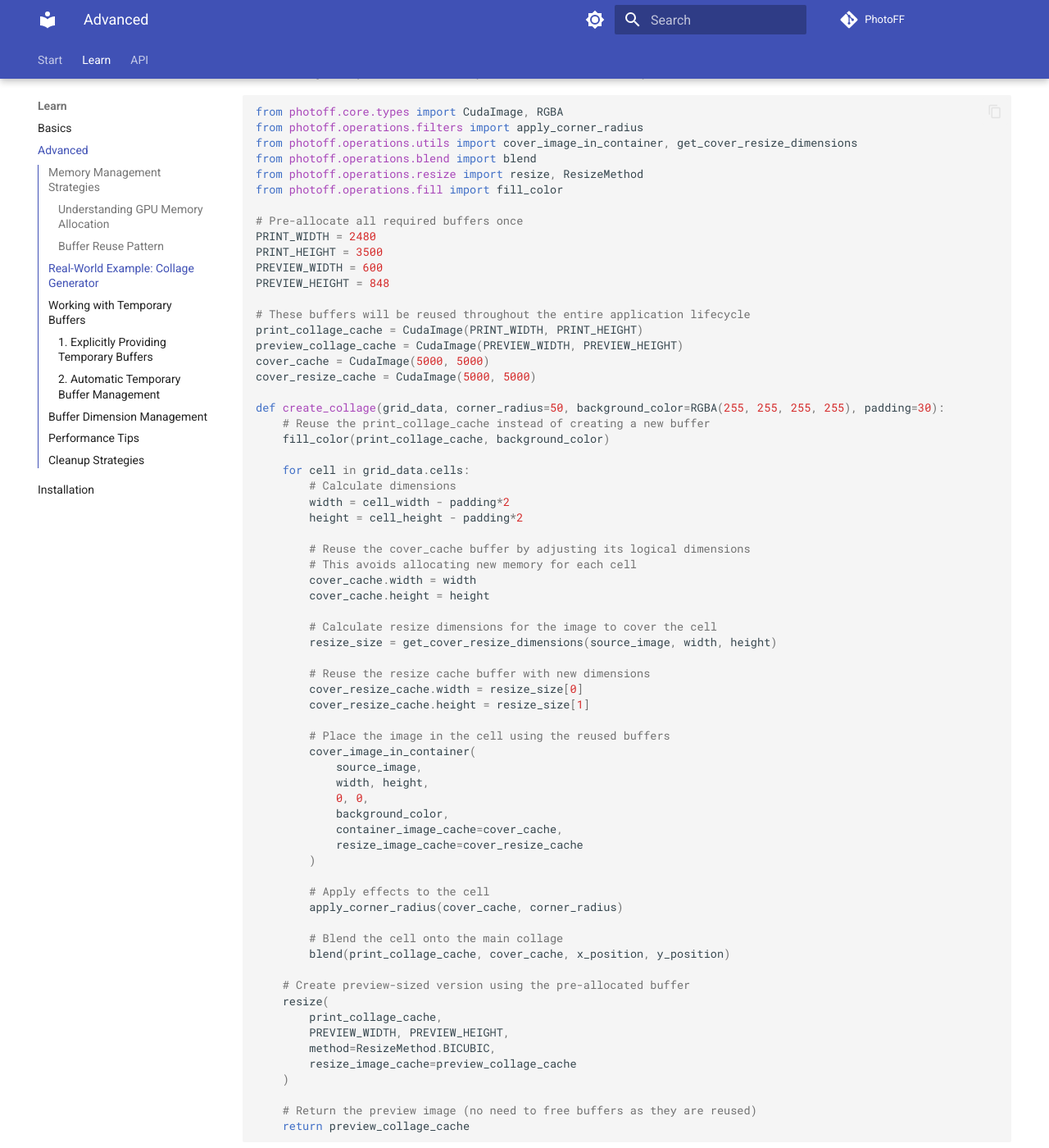
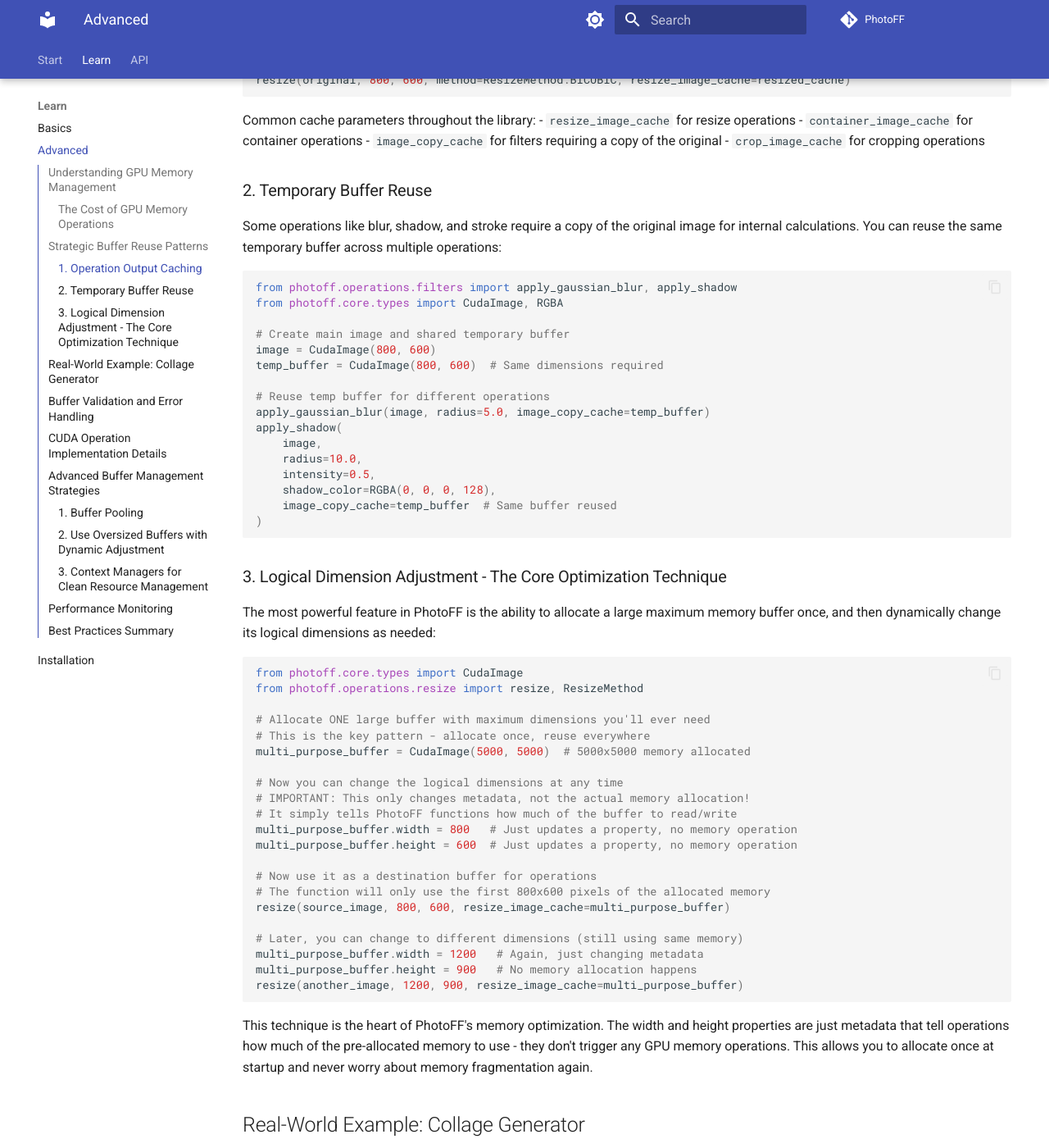
Before and after one commit to offerrall/photoff, an MkDocs documentation site: the page built from docs/advanced.md, in a window 1280 px wide and 1400 px high, scrolled down 904 px. Shown: the whole window at 82% size. Built offline with MkDocs 1.6.1 and Material for MkDocs 9.7.7, drawn with Linux system fonts in a browser that asks for light colours; comment, search, counter and statistics services are not loaded; some of the changed text lies outside the part shown.

Commit message:
Add image resizing functionality with pre-allocated buffers for improved performance

````diff
--- a/docs/advanced.md
+++ b/docs/advanced.md
@@ -1,197 +1,298 @@
 # PhotoFF Advanced Topics
 
-This guide covers advanced techniques for optimizing performance when working with the PhotoFF library. It focuses on efficient memory management, buffer reuse, and optimization strategies.
+This guide covers advanced techniques for optimizing performance when working with the PhotoFF library, with special focus on efficient GPU memory management through buffer reuse.
 
-## Memory Management Strategies
+## Understanding GPU Memory Management
 
-### Understanding GPU Memory Allocation
+### The Cost of GPU Memory Operations
 
-PhotoFF's `CudaImage` objects allocate GPU memory. Creating and freeing these objects frequently can lead to memory fragmentation and performance degradation. Advanced applications should:
+When working with CUDA-accelerated image processing, memory operations are among the most expensive:
 
-1. Pre-allocate buffers at the start of your application
-2. Reuse these buffers for different operations
-3. Only free memory when truly done with processing
+1. **Allocations**: Each call to `CudaImage()` triggers a `cudaMalloc()` operation which is relatively slow
+2. **Transfers**: Moving data between CPU and GPU memory is extremely expensive
+3. **Deallocations**: Freeing memory with `.free()` triggers `cudaFree()` which also has overhead
+4. **Fragmentation**: Frequent allocations and deallocations can fragment GPU memory
 
-### Buffer Reuse Pattern
+PhotoFF provides several strategies to minimize these costs:
 
-Most PhotoFF operations support a destination buffer parameter, allowing you to reuse existing GPU memory:
+## Strategic Buffer Reuse Patterns
+
+### 1. Operation Output Caching
+
+Many operations naturally produce new output (resize, crop, filters). PhotoFF allows passing pre-allocated destination buffers instead of creating new memory:
 
 ```python
 from photoff.core.types import CudaImage
 from photoff.operations.resize import resize, ResizeMethod
 
-# Create buffers once
+# Pre-allocate source and destination buffers once
 original = CudaImage(1920, 1080)
-resized_cache = CudaImage(800, 600)  # Reusable buffer for resized images
+resized_cache = CudaImage(800, 600)
 
-# Reuse the resized_cache buffer instead of allocating new memory
+# Use pre-allocated buffer as destination
 resize(original, 800, 600, method=ResizeMethod.BICUBIC, resize_image_cache=resized_cache)
 ```
 
+Common cache parameters throughout the library:
+- `resize_image_cache` for resize operations
+- `container_image_cache` for container operations
+- `image_copy_cache` for filters requiring a copy of the original
+- `crop_image_cache` for cropping operations
+
+### 2. Temporary Buffer Reuse
+
+Some operations like blur, shadow, and stroke require a copy of the original image for internal calculations. You can reuse the same temporary buffer across multiple operations:
+
+```python
+from photoff.operations.filters import apply_gaussian_blur, apply_shadow
+from photoff.core.types import CudaImage, RGBA
+
+# Create main image and shared temporary buffer
+image = CudaImage(800, 600)
+temp_buffer = CudaImage(800, 600)  # Same dimensions required
+
+# Reuse temp buffer for different operations
+apply_gaussian_blur(image, radius=5.0, image_copy_cache=temp_buffer)
+apply_shadow(
+    image,
+    radius=10.0,
+    intensity=0.5,
+    shadow_color=RGBA(0, 0, 0, 128),
+    image_copy_cache=temp_buffer  # Same buffer reused
+)
+```
+
+### 3. Logical Dimension Adjustment - The Core Optimization Technique
+
+The most powerful feature in PhotoFF is the ability to allocate a large maximum memory buffer once, and then dynamically change its logical dimensions as needed:
+
+```python
+from photoff.core.types import CudaImage
+from photoff.operations.resize import resize, ResizeMethod
+
+# Allocate ONE large buffer with maximum dimensions you'll ever need
+# This is the key pattern - allocate once, reuse everywhere
+multi_purpose_buffer = CudaImage(5000, 5000)  # 5000x5000 memory allocated
+
+# Now you can change the logical dimensions at any time
+# IMPORTANT: This only changes metadata, not the actual memory allocation!
+# It simply tells PhotoFF functions how much of the buffer to read/write
+multi_purpose_buffer.width = 800   # Just updates a property, no memory operation
+multi_purpose_buffer.height = 600  # Just updates a property, no memory operation
+
+# Now use it as a destination buffer for operations
+# The function will only use the first 800x600 pixels of the allocated memory
+resize(source_image, 800, 600, resize_image_cache=multi_purpose_buffer)
+
+# Later, you can change to different dimensions (still using same memory)
+multi_purpose_buffer.width = 1200   # Again, just changing metadata
+multi_purpose_buffer.height = 900   # No memory allocation happens
+resize(another_image, 1200, 900, resize_image_cache=multi_purpose_buffer)
+```
+
+This technique is the heart of PhotoFF's memory optimization. The width and height properties are just metadata that tell operations how much of the pre-allocated memory to use - they don't trigger any GPU memory operations. This allows you to allocate once at startup and never worry about memory fragmentation again.
+
 ## Real-World Example: Collage Generator
 
-The following example demonstrates sophisticated buffer reuse in a production environment:
+The following example from a production collage generator demonstrates all three reuse patterns:
 
 ```python
 from photoff.core.types import CudaImage, RGBA
 from photoff.operations.filters import apply_corner_radius
-from photoff.operations.utils import cover_image_in_container, get_cover_resize_dimensions
-from photoff.operations.blend import blend
+from photoff.operations.utils import cover_image_in_container
 from photoff.operations.resize import resize, ResizeMethod
-from photoff.operations.fill import fill_color
 
-# Pre-allocate all required buffers once
-PRINT_WIDTH = 2480
-PRINT_HEIGHT = 3500
-PREVIEW_WIDTH = 600
-PREVIEW_HEIGHT = 848
+# Pre-allocate buffers once at module level
+PRINT_WIDTH, PRINT_HEIGHT = 2480, 3500
+PREVIEW_WIDTH, PREVIEW_HEIGHT = 600, 848
 
-# These buffers will be reused throughout the entire application lifecycle
+# These buffers will be reused for all collages created
 print_collage_cache = CudaImage(PRINT_WIDTH, PRINT_HEIGHT)
 preview_collage_cache = CudaImage(PREVIEW_WIDTH, PREVIEW_HEIGHT)
+
+# Create oversized buffers that will be logically resized as needed
+# This is critical - we allocate maximum needed size once
 cover_cache = CudaImage(5000, 5000)
 cover_resize_cache = CudaImage(5000, 5000)
 
-def create_collage(grid_data, corner_radius=50, background_color=RGBA(255, 255, 255, 255), padding=30):
-    # Reuse the print_collage_cache instead of creating a new buffer
+def create_collage(grid_data, corner_radius=50, background_color=RGBA(255, 255, 255, 255)):
+    # Reuse print_collage_cache instead of creating a new buffer
     fill_color(print_collage_cache, background_color)
 
     for cell in grid_data.cells:
-        # Calculate dimensions
-        width = cell_width - padding*2
-        height = cell_height - padding*2
+        # Calculate cell dimensions
+        width = x1_padded - x0_padded
+        height = y1_padded - y0_padded
 
-        # Reuse the cover_cache buffer by adjusting its logical dimensions
-        # This avoids allocating new memory for each cell
+        # IMPORTANT: Adjust logical dimensions of oversized buffers
+        # This doesn't trigger any memory allocation as long as
+        # width/height are smaller than the allocated buffer size
         cover_cache.width = width
         cover_cache.height = height
 
-        # Calculate resize dimensions for the image to cover the cell
+        # Calculate resize dimensions for cover fit
         resize_size = get_cover_resize_dimensions(source_image, width, height)
 
-        # Reuse the resize cache buffer with new dimensions
+        # Adjust dimensions of the resize cache buffer
         cover_resize_cache.width = resize_size[0]
         cover_resize_cache.height = resize_size[1]
 
-        # Place the image in the cell using the reused buffers
+        # Use both cache buffers in the operation
         cover_image_in_container(
             source_image,
             width, height,
             0, 0,
             background_color,
-            container_image_cache=cover_cache,
-            resize_image_cache=cover_resize_cache
+            container_image_cache=cover_cache,  # Reuse container buffer
+            resize_image_cache=cover_resize_cache  # Reuse resize buffer
         )
 
-        # Apply effects to the cell
+        # Apply effects and blend with cached destination
         apply_corner_radius(cover_cache, corner_radius)
-
-        # Blend the cell onto the main collage
         blend(print_collage_cache, cover_cache, x_position, y_position)
 
-    # Create preview-sized version using the pre-allocated buffer
+    # Create preview-sized version using another pre-allocated buffer
     resize(
         print_collage_cache,
         PREVIEW_WIDTH, PREVIEW_HEIGHT,
         method=ResizeMethod.BICUBIC,
-        resize_image_cache=preview_collage_cache
+        resize_image_cache=preview_collage_cache  # Reuse preview buffer
     )
 
-    # Return the preview image (no need to free buffers as they are reused)
+    # Return the preview image (no memory freed as buffers will be reused)
     return preview_collage_cache
 ```
 
-## Working with Temporary Buffers
+## Buffer Validation and Error Handling
 
-Many operations require temporary buffers for intermediate results. PhotoFF provides two approaches:
-
-### 1. Explicitly Providing Temporary Buffers
+PhotoFF validates buffer dimensions before reusing them:
 
 ```python
-from photoff.operations.filters import apply_gaussian_blur
-from photoff.core.types import CudaImage
-
-# Create the main image and a temporary buffer with the same dimensions
-image = CudaImage(800, 600)
-temp_buffer = CudaImage(800, 600)
-
-# Use the temporary buffer for operations that need it
-apply_gaussian_blur(image, radius=5.0, image_copy_cache=temp_buffer)
+# From resize.py
+if resize_image_cache.width != width or resize_image_cache.height != height:
+    raise ValueError(
+        f"Destination image dimensions must match resize dimensions: {width}x{height}, got {resize_image_cache.width}x{resize_image_cache.height}"
+    )
 ```
 
-### 2. Automatic Temporary Buffer Management
+This ensures that reused buffers have appropriate dimensions for the operation.
 
-If you don't provide a temporary buffer, PhotoFF will create and free one automatically:
+## CUDA Operation Implementation Details
+
+Looking at the CUDA implementation, we can see how operations are designed to work with pre-allocated buffers:
+
+```c
+// Example from photoff.cu - gaussian blur implementation
+void apply_gaussian_blur(uchar4* buffer,          // Destination buffer
+                         const uchar4* copy_buffer,  // Source buffer (original image copy)
+                         uint32_t width,
+                         uint32_t height,
+                         float radius) {
+    // Use CUDA kernel with provided buffers
+    gaussianBlurKernel<<<grid, block>>>(copy_buffer, buffer, width, height, radius);
+    cudaDeviceSynchronize();
+}
+```
+
+## Advanced Buffer Management Strategies
+
+### 1. Buffer Pooling
+
+For complex applications, implement a buffer pool:
 
 ```python
-# This works but is less efficient for repeated operations
-apply_gaussian_blur(image, radius=5.0)  # Temporary buffer created and freed internally
+class BufferPool:
+    def __init__(self):
+        self.pools = {}  # Maps (width, height) to list of available buffers
+
+    def get_buffer(self, width, height):
+        key = (width, height)
+        if key in self.pools and self.pools[key]:
+            return self.pools[key].pop()
+        return CudaImage(width, height)
+
+    def release_buffer(self, buffer):
+        key = (buffer.width, buffer.height)
+        if key not in self.pools:
+            self.pools[key] = []
+        self.pools[key].append(buffer)
+
+    def clear(self):
+        for buffers in self.pools.values():
+            for buffer in buffers:
+                buffer.free()
+        self.pools.clear()
 ```
 
-## Buffer Dimension Management
+### 2. Use Oversized Buffers with Dynamic Adjustment
 
-A unique feature of PhotoFF is the ability to reuse buffers even for different size requirements by adjusting their logical dimensions:
+Pre-allocate buffers at maximum expected size, then adjust logical dimensions as needed:
 
 ```python
-# Create a large buffer once
-multi_purpose_buffer = CudaImage(2000, 2000)
+# Allocate maximum possible size
+max_buffer = CudaImage(4000, 4000)
 
-# Use it for a 800x600 operation by changing the logical dimensions
-multi_purpose_buffer.width = 800
-multi_purpose_buffer.height = 600
+# When processing a 800x600 image
+max_buffer.width = 800
+max_buffer.height = 600
+process_image(max_buffer)
 
-# Later, use it for a 1200x900 operation
-multi_purpose_buffer.width = 1200
-multi_purpose_buffer.height = 900
+# When processing a 1200x900 image
+max_buffer.width = 1200
+max_buffer.height = 900
+process_image(max_buffer)
 ```
 
-This technique allows you to minimize memory allocations by having a few large buffers that can be logically resized.
+This approach is extremely efficient for processing multiple images of varying sizes.
 
-## Performance Tips
-
-1. **Batch Similar Operations**: Group similar operations to minimize context switching.
-
-2. **Size Buffers Appropriately**: Allocate buffers that are large enough for your maximum expected size, then adjust the logical dimensions as needed.
-
-3. **Minimize Host-Device Transfers**: Loading and saving images involves transferring data between CPU and GPU memory, which is slow. Perform all processing on the GPU before transferring back to the CPU.
-
-4. **Profile Your Application**: Use timing functions to identify bottlenecks:
-
-```python
-from time import time
-
-start = time()
-# Your operation
-end = time()
-print(f"Operation took {end - start:.4f} seconds")
-```
-
-5. **Cache Images**: If you repeatedly use the same source images, keep them loaded in GPU memory.
-
-## Cleanup Strategies
-
-Even with buffer reuse, proper cleanup is essential. Establish clear ownership patterns for GPU resources:
-
-1. Functions that create `CudaImage` objects should explicitly document whether the caller is responsible for freeing them.
-
-2. Consider using context managers for automatic cleanup:
+### 3. Context Managers for Clean Resource Management
 
 ```python
 from contextlib import contextmanager
 
 @contextmanager
-def using_cuda_image(width, height):
-    image = CudaImage(width, height)
+def using_buffer_pool(buffer_pool, width, height):
+    buffer = buffer_pool.get_buffer(width, height)
     try:
-        yield image
+        yield buffer
     finally:
-        image.free()
+        buffer_pool.release_buffer(buffer)
 
 # Usage
-with using_cuda_image(800, 600) as img:
-    # Use img here
-    fill_color(img, RGBA(255, 0, 0, 255))
-    # img will be automatically freed when the block exits
+with using_buffer_pool(pool, 800, 600) as temp:
+    # Use temp buffer
+    pass  # Automatically released back to pool when done
 ```
 
-By implementing these advanced strategies, your PhotoFF applications can achieve maximum performance while maintaining clean, maintainable code.
+## Performance Monitoring
+
+Track memory usage and operation timing:
+
+```python
+from time import time
+
+def timed_operation(name, func, *args, **kwargs):
+    start = time()
+    result = func(*args, **kwargs)
+    duration = time() - start
+    print(f"{name} took {duration:.4f} seconds")
+    return result
+
+# Usage
+resized = timed_operation("Resize operation",
+                         resize, image, 800, 600,
+                         method=ResizeMethod.BICUBIC)
+```
+
+## Best Practices Summary
+
+1. **Pre-allocate buffers** at the start of your application
+2. **Oversized buffers** with logical dimension adjustment are extremely efficient
+3. **Reuse temporary buffers** for operations that need them
+4. **Batch similar operations** to minimize context switching
+5. **Monitor performance** to identify memory bottlenecks
+6. **Minimize host-device transfers** by keeping processing on the GPU
+7. **Size buffers appropriately** for your maximum expected dimensions
+8. **Have a clear ownership strategy** for GPU resources to avoid leaks
+
+By implementing these advanced buffer management techniques, you can achieve exceptional performance with PhotoFF while maintaining clean, maintainable code.
````
